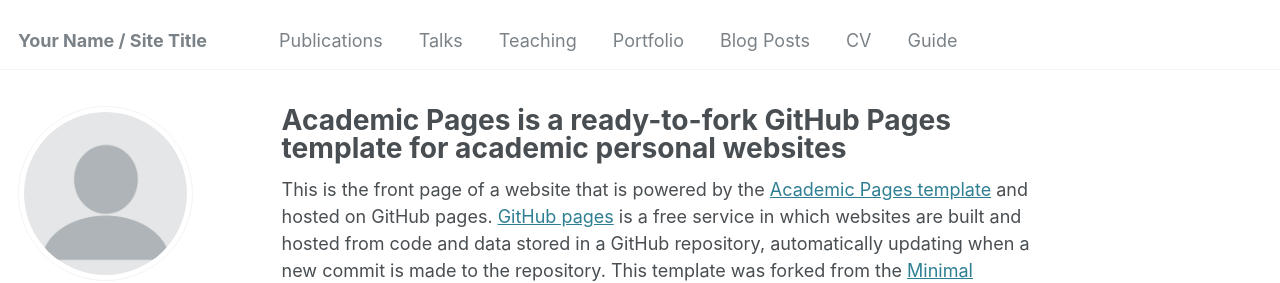
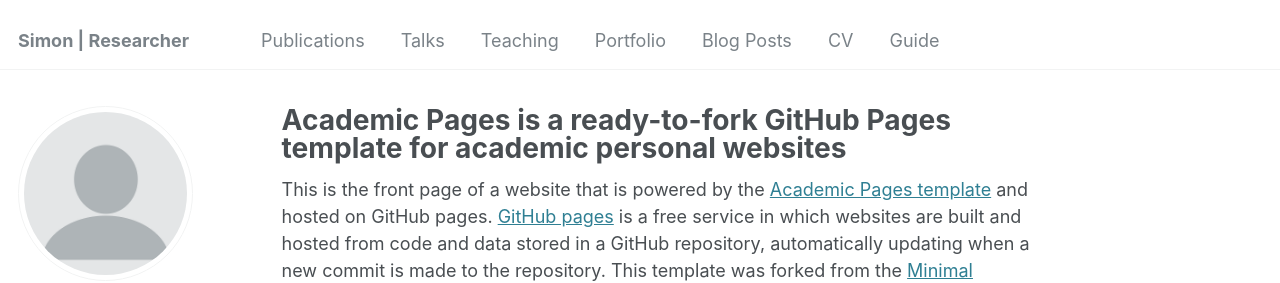
Before and after one commit to simontoyabed/simontoyabed.github.io, a Jekyll site: the page built from _pages/about.md, in a window 1280 px wide. Shown: the top 283 px of the page. Built offline with Jekyll 4.4.1, drawn with Linux system fonts in a browser that asks for light colours; some web fonts are replaced.

```diff
--- a/_config.yml
+++ b/_config.yml
@@ -8,13 +8,13 @@
 
 # Basic Site Settings
 locale                   : "en-US"
-title                    : "Your Name / Site Title"
+title                    : "Simon | Researcher"
 title_separator          : "-"
 name                     : &name "Your Name"
 description              : &description "personal description"
-url                      : https://academicpages.github.io # the base hostname & protocol for your site e.g. "https://[your GitHub username].github.io"
+url                      : https://simontoyabed.github.io/ # the base hostname & protocol for your site e.g. "https://[your GitHub username].github.io"
 baseurl                  : "" # the subpath of your site, e.g. "/blog"
-repository               : "academicpages/academicpages.github.io"
+repository               : "simontoyabed/simontoyabed.github.io"
 
 # Site Author - The following control what appear as part of the author content on the side bar.
 #               If a field is blank the icon and link will not appear, otherwise it will be shown.
```
